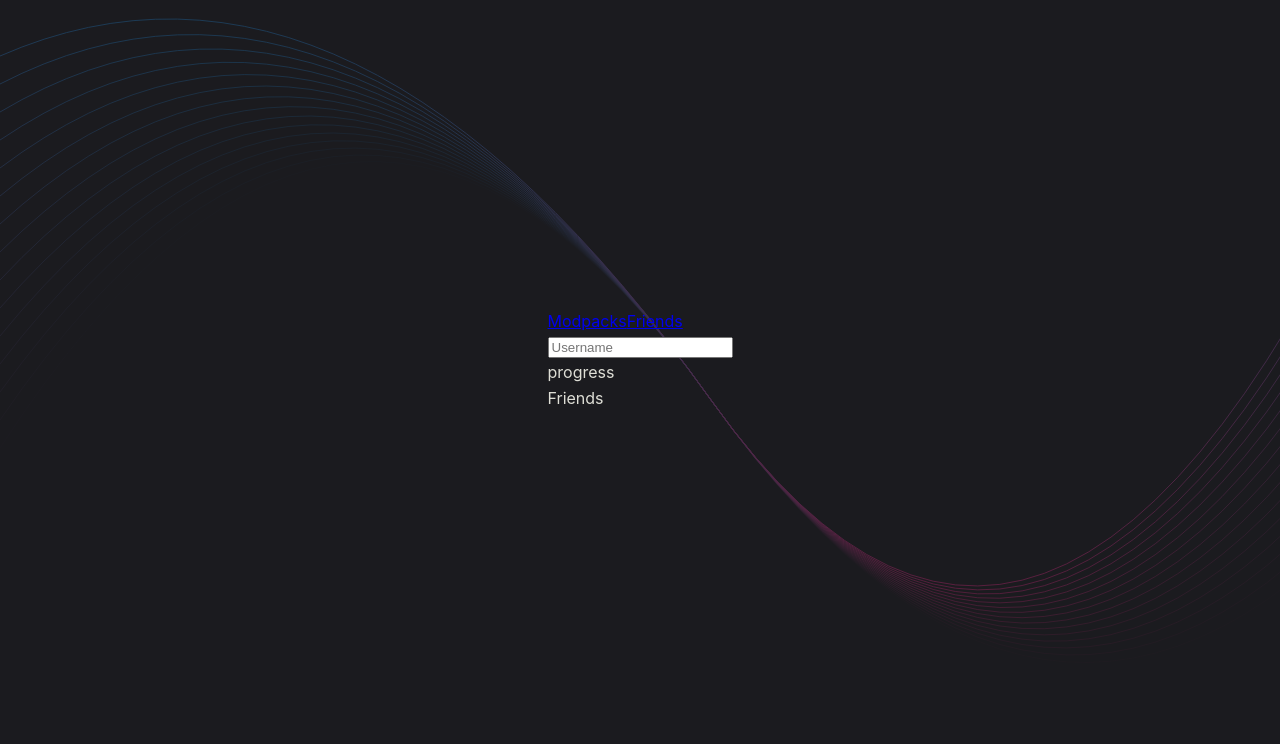
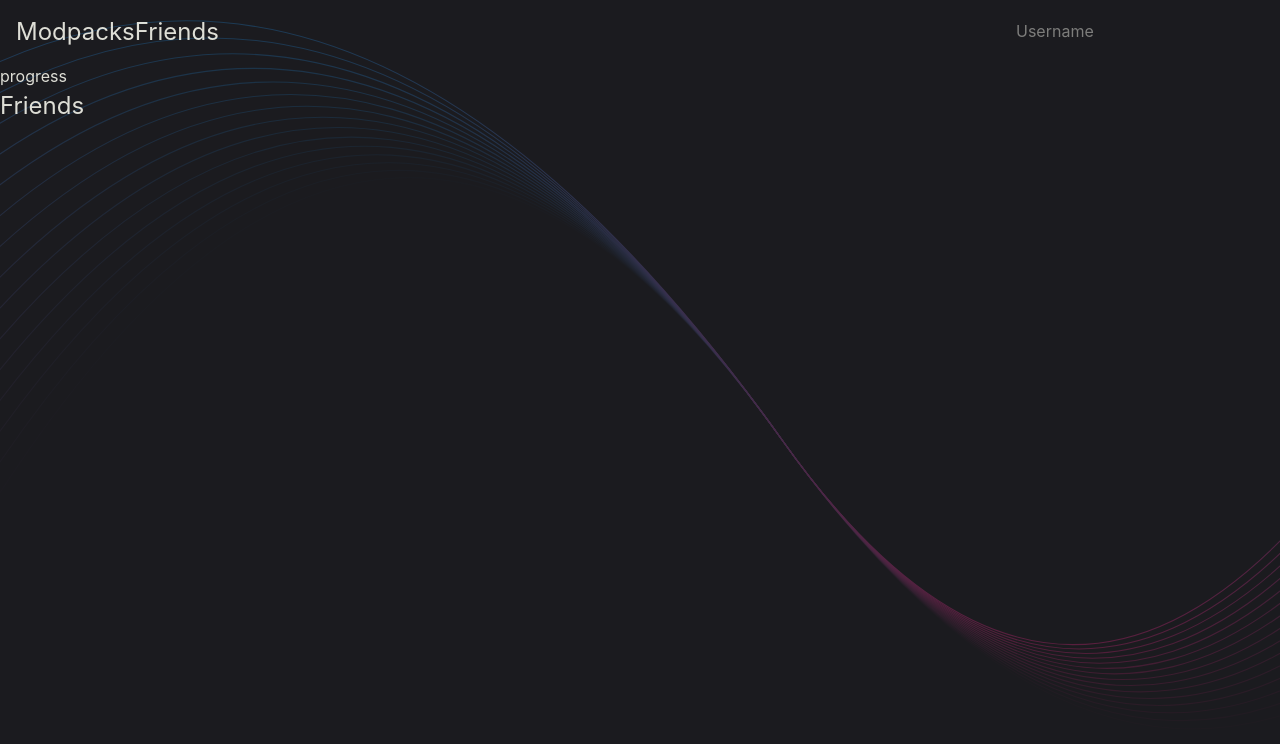
Before and after one commit to vlnifos/minecraft-launcher, a React (Vite) app in the folder electron-app/: page /friends in a window 1280 px wide. Shown: the top 744 px of the page. Built offline with nearby package versions, Linux system fonts and the light colour scheme.

Commit message:
feat: install tailwindcss

```diff
--- a/electron-app/electron.vite.config.ts
+++ b/electron-app/electron.vite.config.ts
@@ -1,6 +1,7 @@
 import { resolve } from 'path'
 import { defineConfig, externalizeDepsPlugin } from 'electron-vite'
 import react from '@vitejs/plugin-react'
+import tailwindcss from '@tailwindcss/vite'
 
 export default defineConfig({
   main: {
@@ -15,6 +16,6 @@ export default defineConfig({
         '@renderer': resolve('src/renderer/src')
       }
     },
-    plugins: [react()]
+    plugins: [react(), tailwindcss()]
   }
 })
--- a/electron-app/package.json
+++ b/electron-app/package.json
@@ -24,10 +24,13 @@
     "@electron-toolkit/preload": "^3.0.1",
     "@electron-toolkit/utils": "^4.0.0",
     "@reduxjs/toolkit": "^2.6.1",
+    "@tailwindcss/vite": "^4.0.14",
     "adm-zip": "^0.5.16",
     "electron-dl": "^4.0.0",
     "minecraft-launcher-core": "^3.18.2",
-    "react-router-dom": "^7.3.0"
+    "react-router-dom": "^7.3.0",
+    "sass": "^1.85.1",
+    "tailwindcss": "^4.0.14"
   },
   "devDependencies": {
     "@electron-toolkit/eslint-config-prettier": "^3.0.0",
--- a/electron-app/src/renderer/src/assets/main.css
+++ b/electron-app/src/renderer/src/assets/main.css
@@ -1,3 +1,4 @@
+@import "tailwindcss";
 @import './base.css';
 
 body {
@@ -146,6 +147,7 @@ code {
   font-size: 14px;
   line-height: 14px;
   opacity: 0.8;
+
   &:last-child {
     border: none;
   }
@@ -164,6 +166,7 @@ code {
 }
 
 @media (max-width: 350px) {
+
   .tip,
   .actions {
     display: none;
--- a/electron-app/src/renderer/src/components/Header.tsx
+++ b/electron-app/src/renderer/src/components/Header.tsx
@@ -2,6 +2,7 @@ import { useState } from 'react';
 import { Link } from 'react-router-dom';
 import { setUsername } from '@renderer/store/slices/user';
 import { useDispatch } from 'react-redux';
+import RouteItem from './RouteItem';
 
 export default function Header() {
   const [usernameRaw, setUsernameRaw] = useState('');
@@ -15,8 +16,8 @@ export default function Header() {
     <div className="flex justify-between items-center p-4">
       {/* Routes */}
       <div>
-        <Link to="/">Modpacks</Link>
-        <Link to="/friends">Friends</Link>
+        <RouteItem to="/">Modpacks</RouteItem>
+        <RouteItem to="/friends">Friends</RouteItem>
       </div>
 
       {/* user */}
--- /dev/null
+++ b/electron-app/src/renderer/src/components/RouteItem.tsx
@@ -0,0 +1,7 @@
+import { Link } from "react-router-dom";
+
+export default function RouteItem({ to, children }: { to: string, children: React.ReactNode }) {
+  return (
+    <Link to={to} className="text-2xl font-bold">{children}</Link>
+  )
+}
--- a/electron-app/src/renderer/src/views/Friends.tsx
+++ b/electron-app/src/renderer/src/views/Friends.tsx
@@ -1,3 +1,3 @@
 export default function Friends() {
-  return <div>Friends</div>
+  return <div className="text-2xl font-bold">Friends</div>
 }
```
Also changed, not shown: 1 other file (tests, documents, lock files or other folders).
